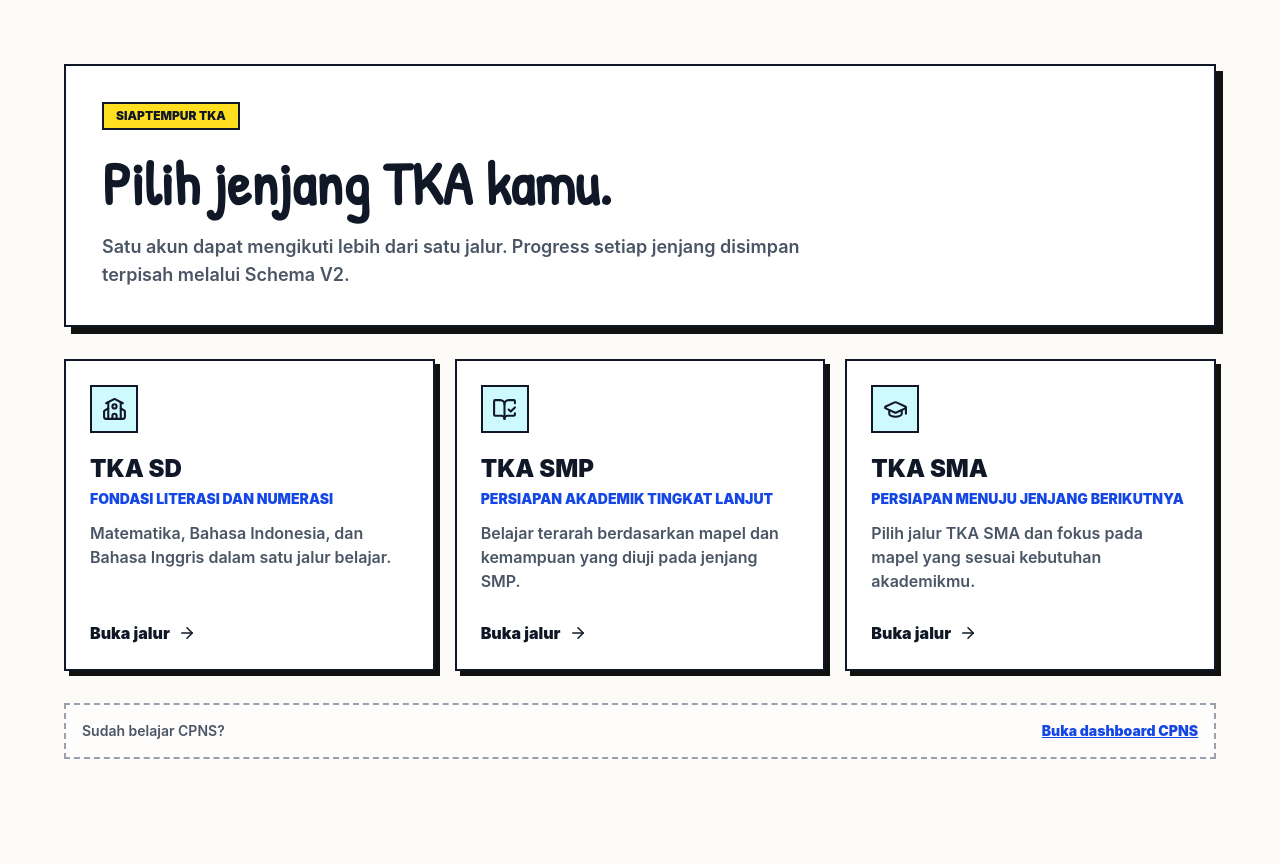
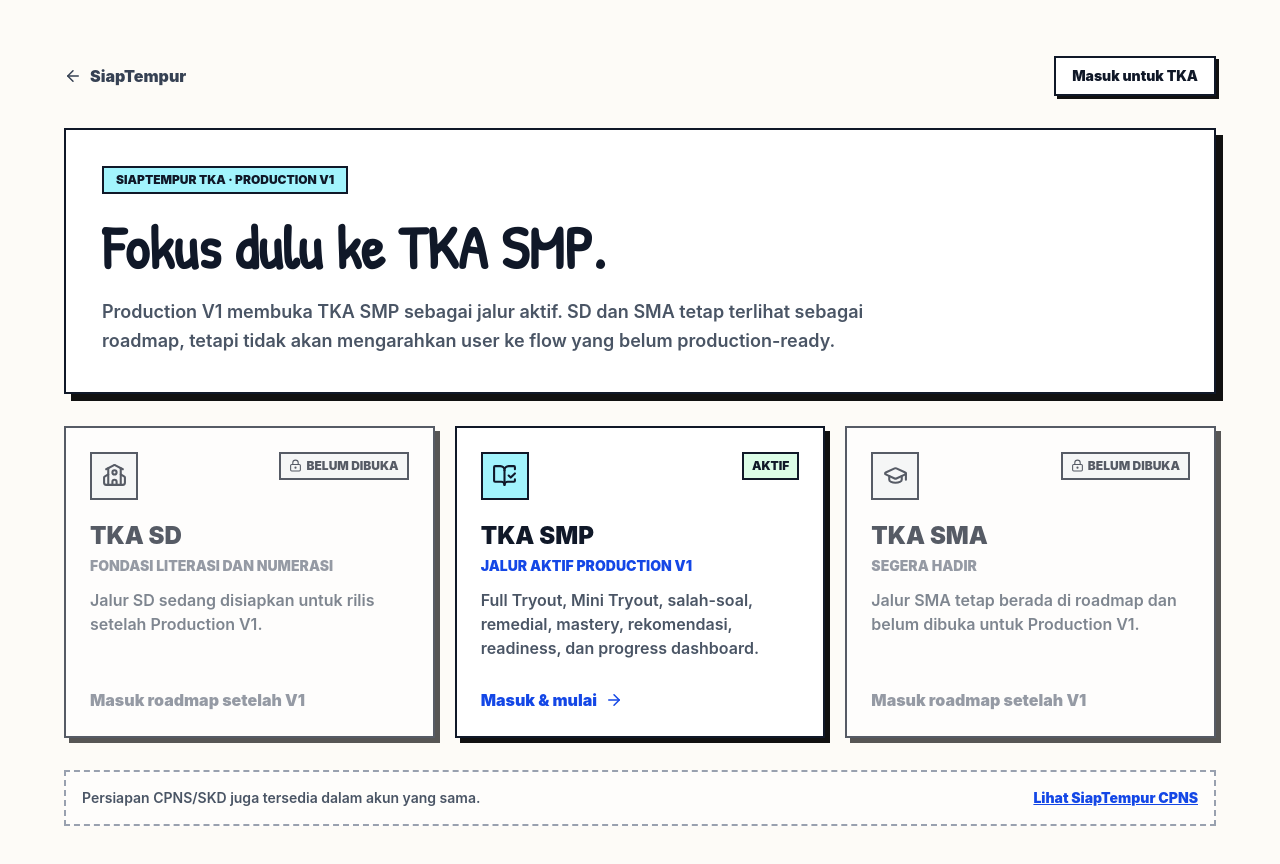
Before and after one commit to siaptempur6801/siap-tempur, a Next.js app: page /tka in a window 1280 px wide. Shown: the top 864 px of the page. Before the commit the page ends 823 px from the top, so only its background shows below. Built offline with nearby package versions, Linux system fonts and the light colour scheme; no server answers.

Commit message:
feat(public): focus TKA landing on SMP production track

```diff
--- a/app/tka/page.tsx
+++ b/app/tka/page.tsx
@@ -1,32 +1,39 @@
 import Link from 'next/link'
 import type { Metadata } from 'next'
-import { ArrowRight, BookOpenCheck, GraduationCap, School } from 'lucide-react'
+import { ArrowLeft, ArrowRight, BookOpenCheck, GraduationCap, LockKeyhole, School } from 'lucide-react'
+import { createV2Client } from '@/lib/utils/supabase/server'
 import { TKA_LEVELS, tkaLevelPath } from '@/src/tka/context'
 
 export const metadata: Metadata = {
-    title: 'TKA SD, SMP, SMA - SiapTempur',
-    description: 'Persiapan Tes Kemampuan Akademik untuk jenjang SD, SMP, dan SMA di SiapTempur.',
+    title: 'TKA SMP - SiapTempur',
+    description: 'Persiapan TKA SMP dengan Full Tryout, Mini Tryout, remedial, mastery, readiness, dan analisis progress di SiapTempur.',
     alternates: { canonical: '/tka' },
 }
+
+export const dynamic = 'force-dynamic'
+export const revalidate = 0
 
 const LEVEL_COPY = {
     SD: {
         title: 'TKA SD',
         subtitle: 'Fondasi literasi dan numerasi',
-        description: 'Matematika, Bahasa Indonesia, dan Bahasa Inggris dalam satu jalur belajar.',
+        description: 'Jalur SD sedang disiapkan untuk rilis setelah Production V1.',
         icon: School,
+        available: false,
     },
     SMP: {
         title: 'TKA SMP',
-        subtitle: 'Persiapan akademik tingkat lanjut',
-        description: 'Belajar terarah berdasarkan mapel dan kemampuan yang diuji pada jenjang SMP.',
+        subtitle: 'Jalur aktif Production V1',
+        description: 'Full Tryout, Mini Tryout, salah-soal, remedial, mastery, rekomendasi, readiness, dan progress dashboard.',
         icon: BookOpenCheck,
+        available: true,
     },
     SMA: {
         title: 'TKA SMA',
-        subtitle: 'Persiapan menuju jenjang berikutnya',
-        description: 'Pilih jalur TKA SMA dan fokus pada mapel yang sesuai kebutuhan akademikmu.',
+        subtitle: 'Segera hadir',
+        description: 'Jalur SMA tetap berada di roadmap dan belum dibuka untuk Production V1.',
         icon: GraduationCap,
+        available: false,
     },
 } as const
 
@@ -36,19 +43,39 @@ export default async function TkaLandingPage({
     searchParams: Promise<{ error?: string }>
 }) {
     const params = await searchParams
+    const supabase = await createV2Client()
+    const { data: { user } } = await supabase.auth.getUser()
 
     return (
-        <main className="min-h-screen bg-[#fdfbf7] px-4 py-10 text-gray-900 md:px-8 md:py-16">
+        <main className="min-h-screen bg-[#fdfbf7] px-4 py-8 text-gray-900 md:px-8 md:py-14">
             <div className="mx-auto max-w-6xl space-y-8">
+                <div className="flex flex-wrap items-center justify-between gap-4">
+                    <Link href="/" className="inline-flex items-center gap-2 font-black text-gray-700 hover:text-blue-700">
+                        <ArrowLeft size={18} /> SiapTempur
+                    </Link>
+                    {user ? (
+                        <span className="border-2 border-gray-900 bg-green-100 px-3 py-2 text-sm font-black shadow-[3px_3px_0_0_#111]">
+                            Akun siap digunakan
+                        </span>
+                    ) : (
+                        <Link
+                            href="/login?returnTo=%2Ftka%2Fsmp"
+                            className="border-2 border-gray-900 bg-white px-4 py-2 text-sm font-black shadow-[3px_3px_0_0_#111] transition hover:translate-x-0.5 hover:translate-y-0.5 hover:shadow-none"
+                        >
+                            Masuk untuk TKA
+                        </Link>
+                    )}
+                </div>
+
                 <header className="border-2 border-gray-900 bg-white p-6 shadow-[7px_7px_0_0_#111] md:p-9">
-                    <div className="inline-flex border-2 border-gray-900 bg-yellow-300 px-3 py-1 text-xs font-black uppercase">
-                        SiapTempur TKA
+                    <div className="inline-flex border-2 border-gray-900 bg-cyan-200 px-3 py-1 text-xs font-black uppercase">
+                        SiapTempur TKA · Production V1
                     </div>
                     <h1 className="mt-4 font-handwriting text-4xl font-black leading-tight md:text-6xl">
-                        Pilih jenjang TKA kamu.
+                        Fokus dulu ke TKA SMP.
                     </h1>
-                    <p className="mt-3 max-w-3xl text-base font-semibold text-gray-600 md:text-lg">
-                        Satu akun dapat mengikuti lebih dari satu jalur. Progress setiap jenjang disimpan terpisah melalui Schema V2.
+                    <p className="mt-3 max-w-3xl text-base font-semibold leading-relaxed text-gray-600 md:text-lg">
+                        Production V1 membuka TKA SMP sebagai jalur aktif. SD dan SMA tetap terlihat sebagai roadmap, tetapi tidak akan mengarahkan user ke flow yang belum production-ready.
                     </p>
                 </header>
 
@@ -62,20 +89,47 @@ export default async function TkaLandingPage({
                     {TKA_LEVELS.map((level) => {
                         const copy = LEVEL_COPY[level]
                         const Icon = copy.icon
+                        const cardClass = 'border-2 border-gray-900 bg-white p-6 shadow-[5px_5px_0_0_#111]'
+
+                        if (!copy.available) {
+                            return (
+                                <article key={level} className={`${cardClass} opacity-70`} aria-disabled="true">
+                                    <div className="flex items-start justify-between gap-3">
+                                        <div className="flex h-12 w-12 items-center justify-center border-2 border-gray-900 bg-gray-100">
+                                            <Icon size={25} />
+                                        </div>
+                                        <span className="inline-flex items-center gap-1 border-2 border-gray-900 bg-gray-100 px-2 py-1 text-xs font-black uppercase">
+                                            <LockKeyhole size={13} /> Belum dibuka
+                                        </span>
+                                    </div>
+                                    <h2 className="mt-5 text-2xl font-black">{copy.title}</h2>
+                                    <p className="mt-1 text-sm font-black uppercase text-gray-500">{copy.subtitle}</p>
+                                    <p className="mt-3 min-h-20 font-semibold text-gray-600">{copy.description}</p>
+                                    <div className="mt-5 font-black text-gray-500">Masuk roadmap setelah V1</div>
+                                </article>
+                            )
+                        }
+
+                        const path = tkaLevelPath(level)
+                        const href = user ? path : `/login?returnTo=${encodeURIComponent(path)}`
+
                         return (
                             <Link
                                 key={level}
-                                href={tkaLevelPath(level)}
-                                className="group border-2 border-gray-900 bg-white p-6 shadow-[5px_5px_0_0_#111] transition hover:translate-x-1 hover:translate-y-1 hover:shadow-none"
+                                href={href}
+                                className={`group ${cardClass} transition hover:translate-x-1 hover:translate-y-1 hover:shadow-none`}
                             >
-                                <div className="flex h-12 w-12 items-center justify-center border-2 border-gray-900 bg-cyan-100">
-                                    <Icon size={25} />
+                                <div className="flex items-start justify-between gap-3">
+                                    <div className="flex h-12 w-12 items-center justify-center border-2 border-gray-900 bg-cyan-200">
+                                        <Icon size={25} />
+                                    </div>
+                                    <span className="border-2 border-gray-900 bg-green-100 px-2 py-1 text-xs font-black uppercase">Aktif</span>
                                 </div>
                                 <h2 className="mt-5 text-2xl font-black">{copy.title}</h2>
                                 <p className="mt-1 text-sm font-black uppercase text-blue-700">{copy.subtitle}</p>
                                 <p className="mt-3 min-h-20 font-semibold text-gray-600">{copy.description}</p>
-                                <div className="mt-5 inline-flex items-center gap-2 font-black">
-                                    Buka jalur <ArrowRight className="transition group-hover:translate-x-1" size={18} />
+                                <div className="mt-5 inline-flex items-center gap-2 font-black text-blue-700">
+                                    {user ? 'Buka jalur' : 'Masuk & mulai'} <ArrowRight className="transition group-hover:translate-x-1" size={18} />
                                 </div>
                             </Link>
                         )
@@ -83,8 +137,8 @@ export default async function TkaLandingPage({
                 </section>
 
                 <div className="flex flex-wrap items-center justify-between gap-4 border-2 border-dashed border-gray-400 bg-white/60 p-4 text-sm font-semibold text-gray-600">
-                    <span>Sudah belajar CPNS?</span>
-                    <Link className="font-black text-blue-700 underline" href="/cpns/dashboard">Buka dashboard CPNS</Link>
+                    <span>Persiapan CPNS/SKD juga tersedia dalam akun yang sama.</span>
+                    <Link className="font-black text-blue-700 underline" href="/cpns">Lihat SiapTempur CPNS</Link>
                 </div>
             </div>
         </main>
```
